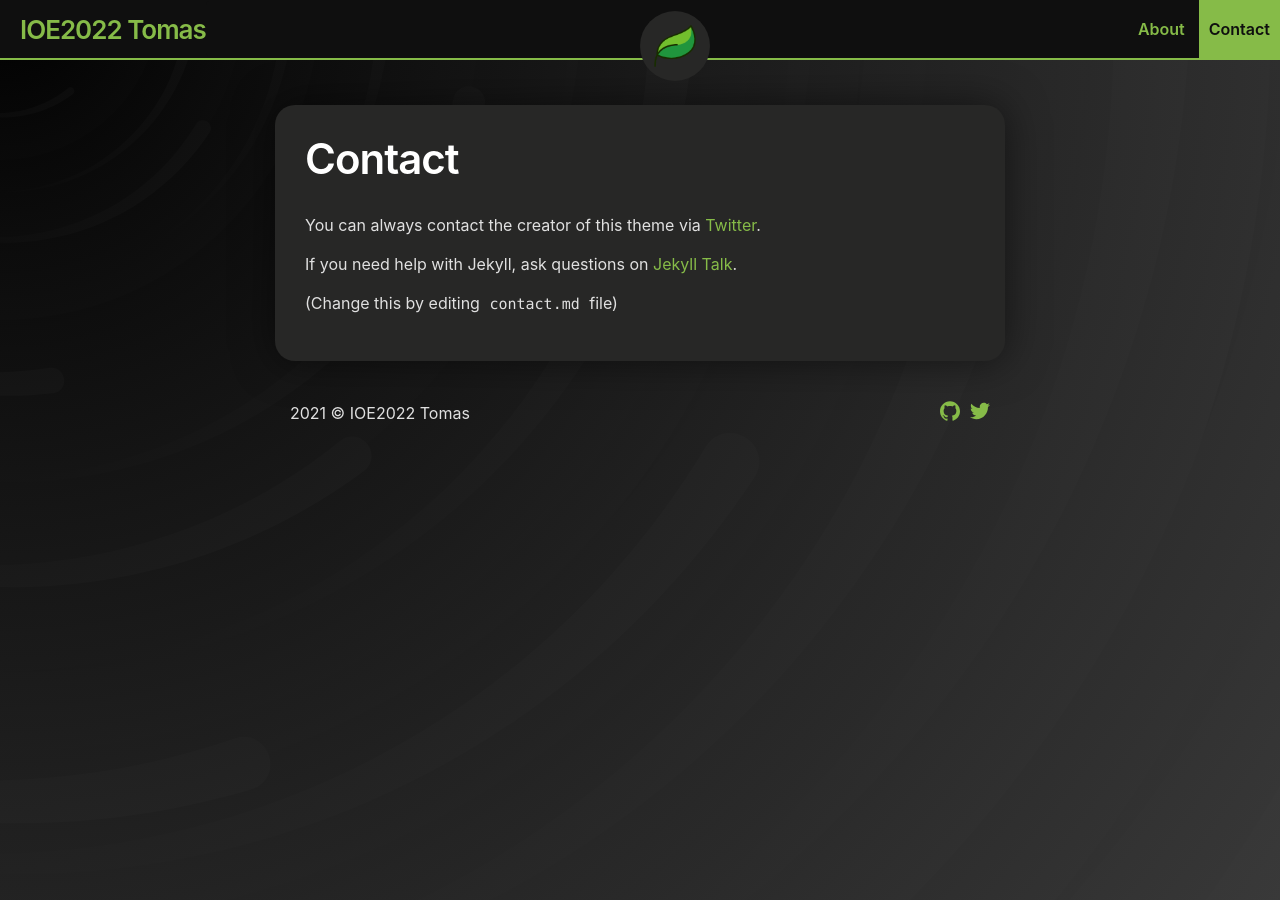
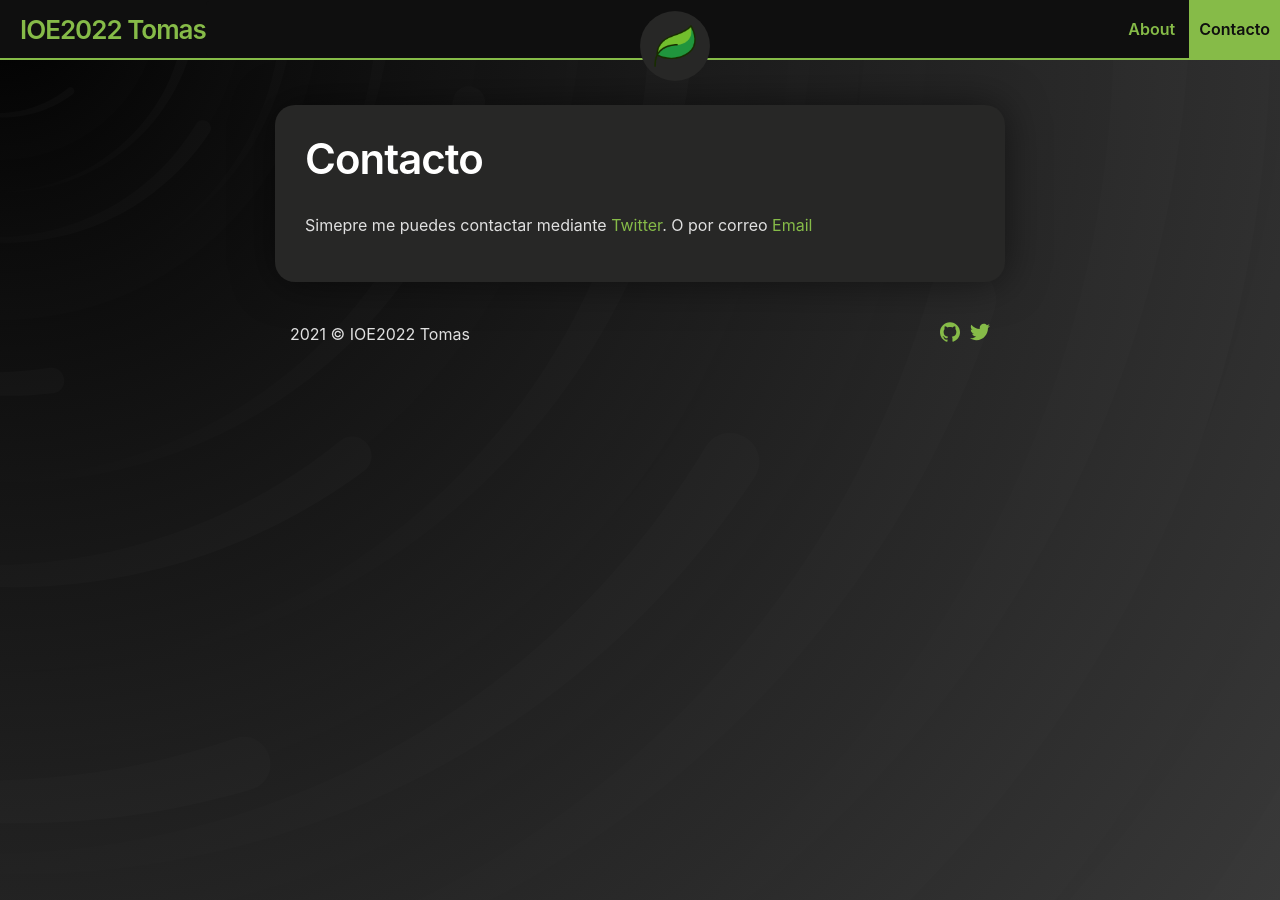
Before and after one commit to Tresillo2017/IOE2, a Jekyll site: the page built from contact.md, in a window 1280 px wide. Built offline with Jekyll 4.4.1, drawn with Linux system fonts in a browser that asks for light colours.

```diff
--- a/contact.md
+++ b/contact.md
@@ -1,10 +1,7 @@
 ---
-title: Contact
+title: Contacto
 layout: page
 ---
 
-You can always contact the creator of this theme via [Twitter](https://twitter.com/_SupunKavinda).
-
-If you need help with Jekyll, ask questions on [Jekyll Talk](https://talk.jekyllrb.com/).
-
-(Change this by editing `contact.md` file)
+Simepre me puedes contactar mediante [Twitter](https://twitter.com/toomas_ps).
+O por correo [Email](mailto:tomas_ps@onmail.com)
```
Also changed, not shown: _posts/2020-02-25-welcome-to-jekyll.md (deleted, +0 -24 lines), _posts/2021-02-12-Primer Post del Blog.md (added, +15 -0 lines), about.md (+0 -2 lines).
